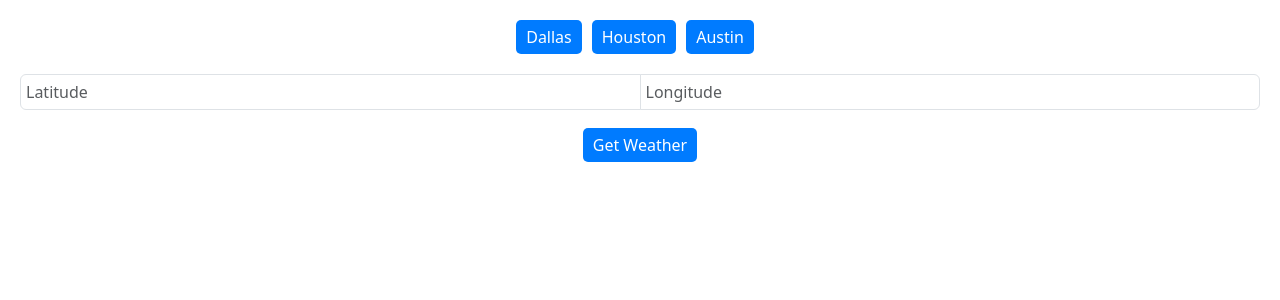
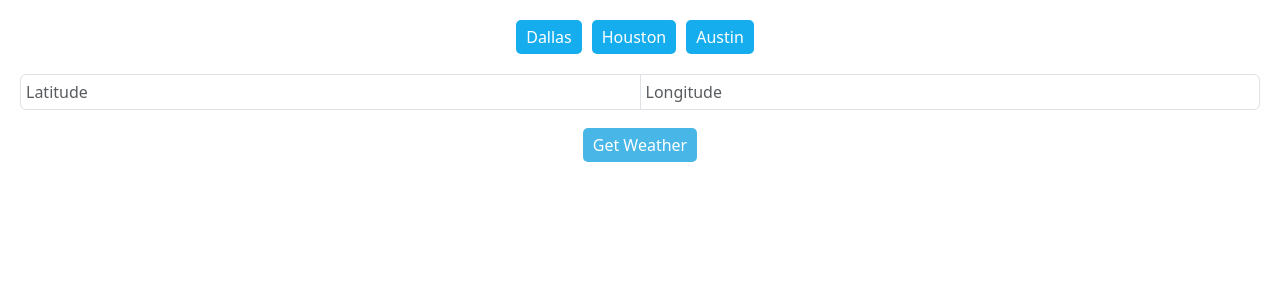
Before and after one commit to amiyaraskar/cs378-p4, a React (Create React App) app: page / in a window 1280 px wide. Shown: the top 300 px of the page. Built offline with nearby package versions, Linux system fonts and the light colour scheme.

Commit message:
changed blue hues and changed the starting time to the current hour

```diff
--- a/src/App.css
+++ b/src/App.css
@@ -14,7 +14,7 @@
 .city-buttons button {
   margin-right: 10px;
   padding: 5px 10px;
-  background-color: #007bff;
+  background-color: #16ADEE;
   color: #fff;
   border: none;
   border-radius: 5px;
@@ -38,7 +38,7 @@
 
 .latlong-input button {
   padding: 5px 10px;
-  background-color: #007bff;
+  background-color: #48B7E7;
   color: #fff;
   border: none;
   border-radius: 5px;
--- a/src/App.js
+++ b/src/App.js
@@ -65,12 +65,17 @@ function App() {
               <div className="timeColumn">Time</div>
               <div className="temperatureColumn">Temperature (°F)</div>
             </div>
-            {weatherData.hourly.time.map((time, index) => (
-              <div key={time} className="weatherRow">
-                <div className="timeColumn">{new Date(time).toLocaleTimeString([], { hour: '2-digit', minute: '2-digit' })}</div>
-                <div className="temperatureColumn">{celsiusToFahrenheit(weatherData.hourly.temperature_2m[index])}</div>
-              </div>
-            ))}
+            {weatherData.hourly.time.map((time, index) => {
+              if (index >= new Date().getHours()) {
+                return (
+                  <div key={time} className="weatherRow">
+                    <div className="timeColumn">{new Date(time).toLocaleTimeString([], { hour: '2-digit', minute: '2-digit' })}</div>
+                    <div className="temperatureColumn">{celsiusToFahrenheit(weatherData.hourly.temperature_2m[index])}</div>
+                  </div>
+                );
+              }
+              return null; // Skip rendering past hours
+            })}
           </div>
         )}
       </div>
```
Also changed, not shown: 1 other file (tests, documents, lock files or other folders).
